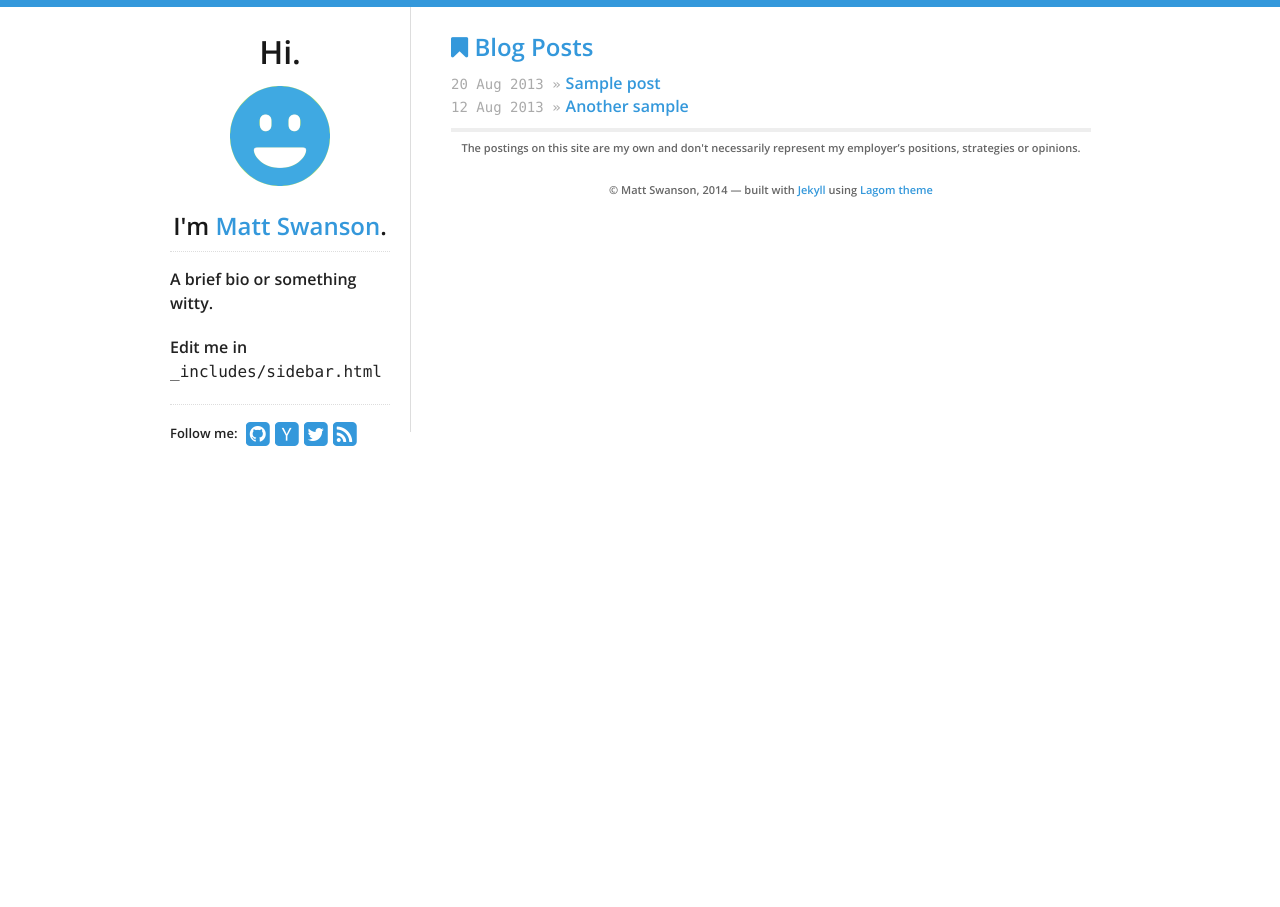
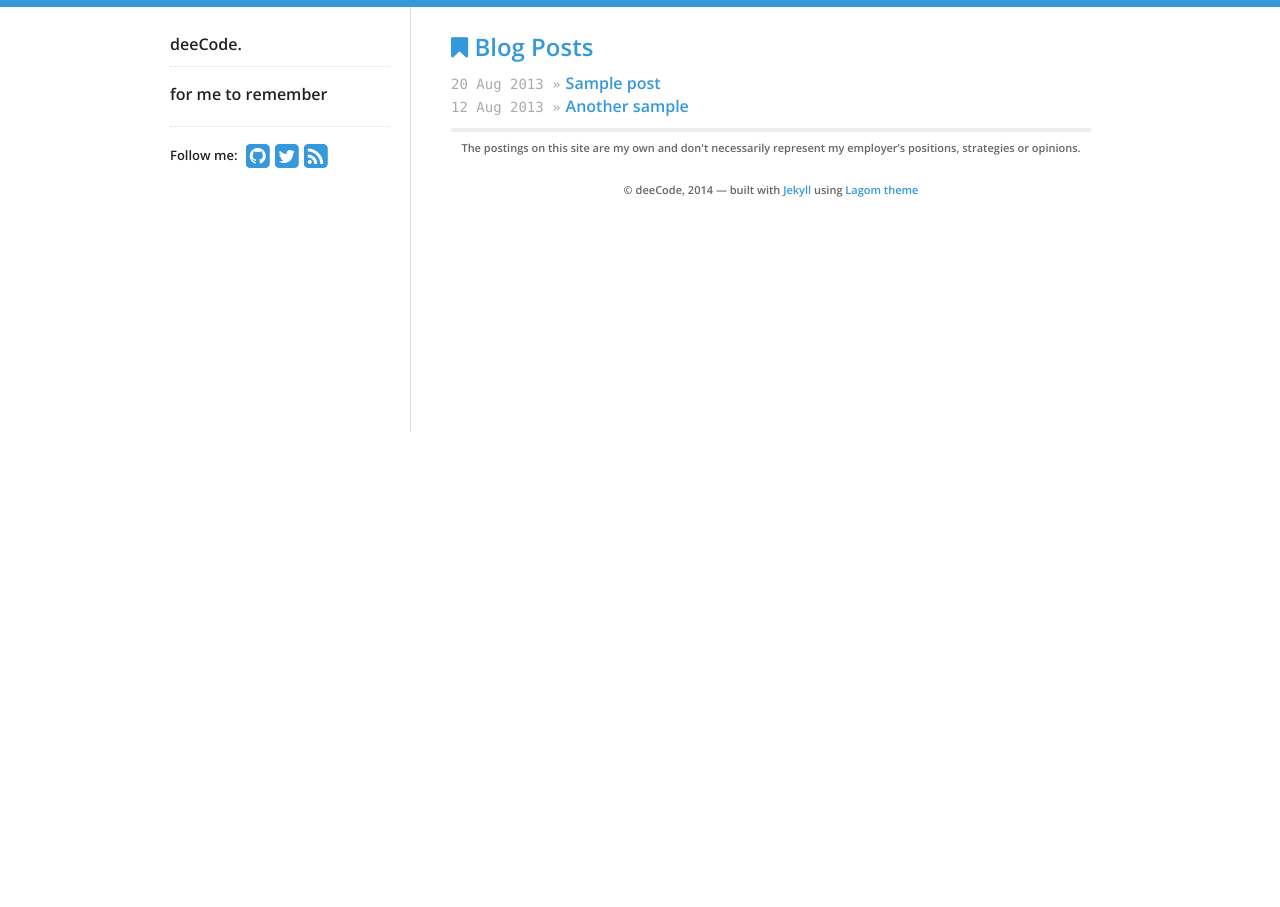
Before and after one commit to deepaksrivastav/deepaksrivastav.github.io, a Jekyll site: the page built from index.html, in a window 1280 px wide. Built offline with Jekyll 4.4.1, drawn with Linux system fonts in a browser that asks for light colours; nearby versions of some CDN libraries.

Commit message:
updated blog name

```diff
--- a/_data/theme.yml
+++ b/_data/theme.yml
@@ -5,12 +5,12 @@ highlight_color: '#3498db'
 
 # Profile links on the left sidebar, leave blank to ignore
 social:
-  github: swanson
+  github: deepaksrivastav
   #bitbucket: philipj
-  hacker_news: swanson
+  #hacker_news: swanson
   #stackexchange: 348619
   #stackoverflow: 348619
-  twitter: _swanson
+  twitter: deepaksrinathan
   #facebook: zuck
   #tumblr: animalygifs
   #linkedin: philipjagielski
@@ -19,12 +19,12 @@ social:
   #flickr: johndoe
 
 # "Hi, I'm _______"
-name: Matt Swanson
-email: test@example.com
+name: deeCode
+email: deepaksrivastav(at)gmail(dot)com
 tagline: "weak opinions, strongly held"
 
 # Google Analytics key, leave blank to ignore
-google_analytics_key: UA-xxxx-x
+google_analytics_key:
 
 # Toggle "Postings are my own" disclaimer in footer
 show_disclaimer: true
--- a/_includes/sidebar.html
+++ b/_includes/sidebar.html
@@ -1,18 +1,7 @@
 <nav>
-  <h1>Hi.</h1>
-  <a href="/">
-    {% if site.data.theme.social.gravatar %}
-    <img src="http://www.gravatar.com/avatar/{{ site.data.theme.social.gravatar }}?s=200" id="gravatar" alt="My photo"/>
-    {% else %}
-    <img src="/logo.png" id="logo" alt="Blog logo"/>
-    {% endif %}
-  </a>
-  <h2>I'm <a href="/">{{ site.data.theme.name }}</a>.</h2>
+  <h2<a href="/">{{ site.data.theme.name }}</a>.</h2>
   <div id="bio">
-    <p>A brief bio or something witty.</p>
-    <p>
-      Edit me in <code>_includes/sidebar.html</code>
-    </p>
+    <p>for me to remember</p>
   </div>
   <div id="social">
     {% include social.html %}
```
